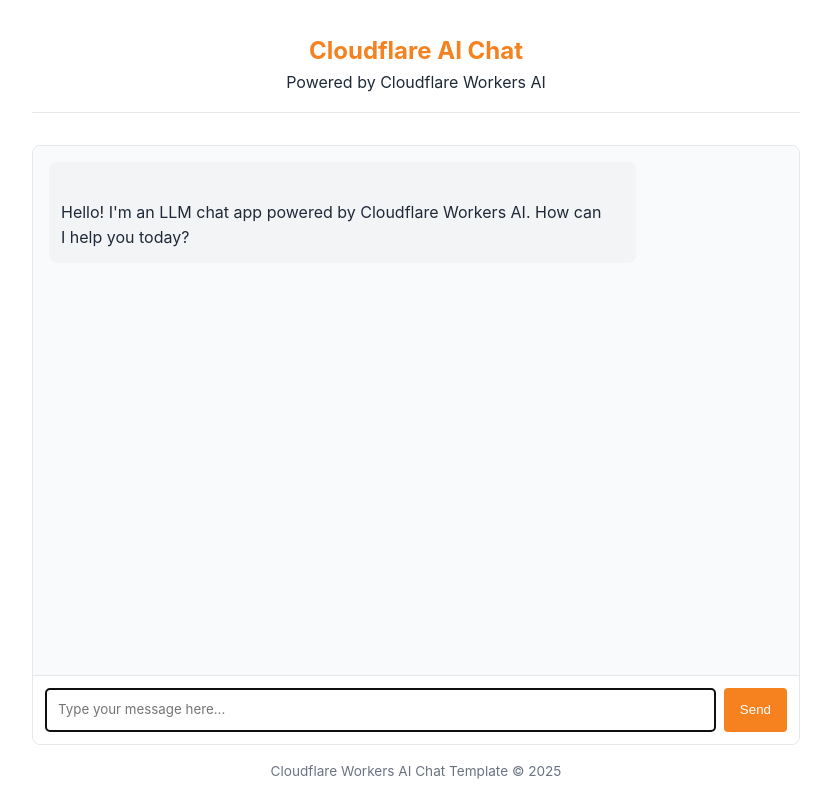
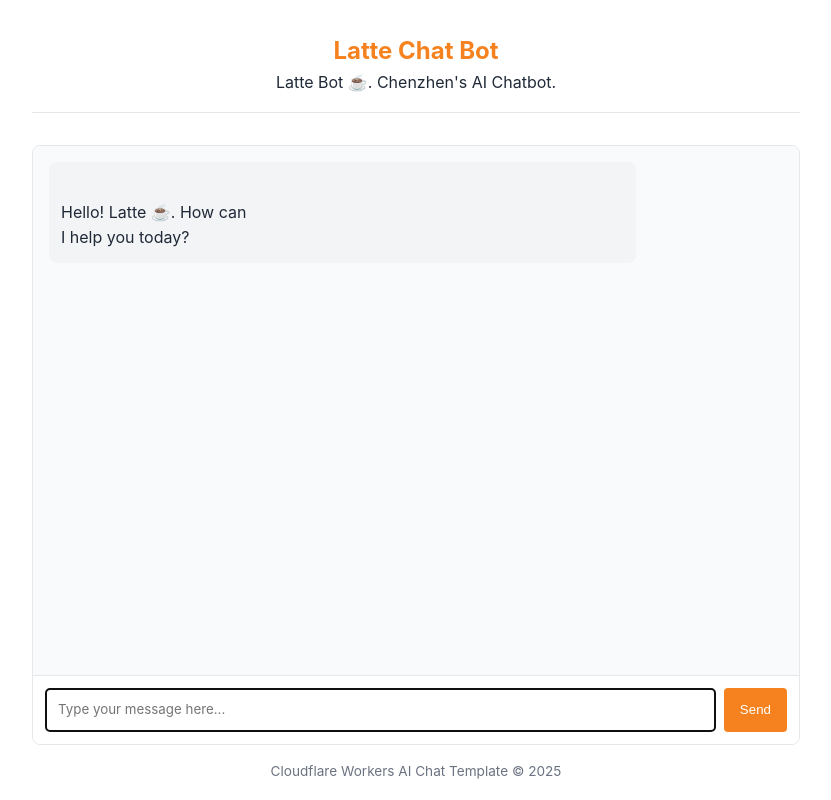
Before and after one commit to chenxinchu/llm-chat-app-template, a website: page public/index.html in a window 1280 px wide. Shown: the whole page, without its empty margins (224-1055 px from the left). Drawn offline with Linux system fonts and the light colour scheme.

Commit message:
feat: modify some style

```diff
--- a/public/index.html
+++ b/public/index.html
@@ -3,7 +3,7 @@
 	<head>
 		<meta charset="UTF-8" />
 		<meta name="viewport" content="width=device-width, initial-scale=1.0" />
-		<title>LLM Chat App</title>
+		<title>Latte Chat Bot</title>
 		<style>
 			:root {
 				--primary-color: #f6821f;
@@ -144,15 +144,15 @@
 	</head>
 	<body>
 		<header>
-			<h1>Cloudflare AI Chat</h1>
-			<p>Powered by Cloudflare Workers AI</p>
+			<h1>Latte Chat Bot</h1>
+			<p>Latte Bot ☕️. Chenzhen's AI Chatbot.</p>
 		</header>
 
 		<div class="chat-container">
 			<div id="chat-messages" class="chat-messages">
 				<div class="message assistant-message">
 					<p>
-						Hello! I'm an LLM chat app powered by Cloudflare Workers AI. How can
+						Hello! Latte ☕️. How can
 						I help you today?
 					</p>
 				</div>
```
Also changed, not shown: src/index.ts (+9 -3 lines).
